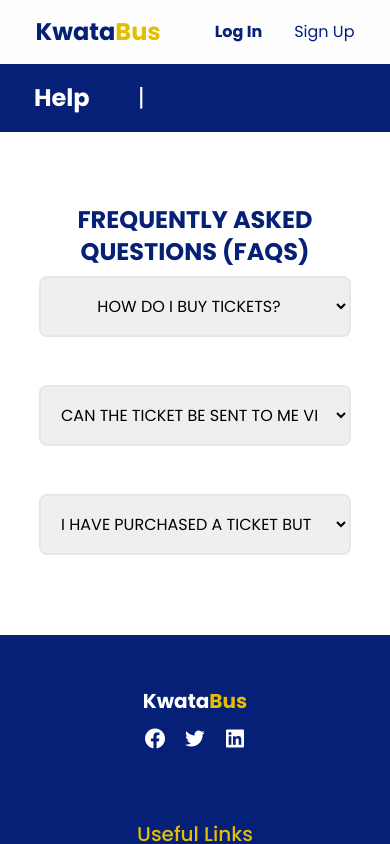
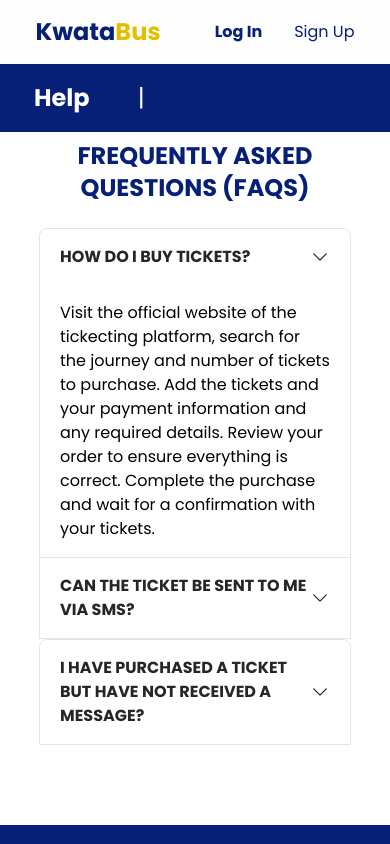
Before and after one commit to Patrickodida/KwataBus-App, a React (Vite) app: page /Help in a window 390 px wide. Shown: the top 844 px of the page. Built offline with nearby package versions, Linux system fonts and the light colour scheme.

Commit message:
add responsiveness to the help page

```diff
--- a/src/pages/Help.jsx
+++ b/src/pages/Help.jsx
@@ -4,10 +4,12 @@ import Footer from "../components/Footer";
 import { userData, storeUser } from "../UserHelper";
 
 function Help() {
-  const [selectedValue, setselectedValue] = useState("");
   const [isLoggedIn, setIsLoggedIn] = useState(false);
   const [username, setUsername] = useState("");
   const navigate = useNavigate();
+  const [isHidden, setisHidden] = useState(true);
+  const [isHiddenTwo, setIsHiddenTwo] = useState(true);
+  const [isHiddenThree, setIsHiddenThree] = useState(true);
 
   useEffect(() => {
     const user = userData();
@@ -16,6 +18,7 @@ function Help() {
       setUsername(user.username);
     }
     window.scrollTo(0, 0);
+    setisHidden(!isHidden);
   }, []);
 
   const handleLogout = () => {
@@ -26,19 +29,28 @@ function Help() {
     navigate("/login");
   };
 
-  const handleChange = (e) => {
-    setselectedValue(e.target.value);
+  const toggleAccordionOne = () => {
+    setisHidden(!isHidden);
   };
+
+  const toggleAccordionTwo = () => {
+    setIsHiddenTwo(!isHiddenTwo);
+  };
+
+  const toggleAccordionThree = () => {
+    setIsHiddenThree(!isHiddenThree);
+  };
+
   return (
     <div>
       <div className="nav-section bg-[#fefefe]">
-        <div className="flex justify-between p-4 m-auto items-center  font-bold  text-[#061f77] w-[90%] m-auto">
-          <Link to="/" className="site-title font-bold text-2xl ">
+        <div className="flex justify-between p-4 m-auto items-center font-bold text-[#061f77] w-[90%] m-auto">
+          <Link to="/" className="site-title font-bold text-2xl">
             Kwata<span style={{ color: "#e3bf00" }}>Bus</span>
           </Link>
           {isLoggedIn ? (
             <ul className="flex">
-              <li className="">
+              <li>
                 <span>
                   <i className="bx bx-user pr-2 font-bold"></i>
                 </span>
@@ -58,7 +70,7 @@ function Help() {
             <ul className="flex">
               <li>
                 <Link
-                  className="nav-links "
+                  className="nav-links"
                   to="/login"
                   style={{ whiteSpace: "nowrap" }}
                 >
@@ -67,7 +79,7 @@ function Help() {
               </li>
               <li>
                 <Link
-                  className="nav-links button-link rounded-2xl ml-8 font-normal "
+                  className="nav-links button-link rounded-2xl ml-8 font-normal"
                   to="/login"
                   style={{ whiteSpace: "nowrap" }}
                 >
@@ -77,7 +89,7 @@ function Help() {
             </ul>
           )}
         </div>
-        <div className="header p-4  w-full bg-[#061f77] ">
+        <div className="header p-4 w-full bg-[#061f77]">
           <div className="w-[90%] m-auto">
             <Link
               className="text-white text-2xl font-bold w-[90%] m-auto"
@@ -91,79 +103,131 @@ function Help() {
       </div>
 
       <div className="faq-section w-[80%] sm:w-[70%] m-auto">
-        <form action="" className="mt-[4em] text-center mb-[4em] ">
         <h1 className="text-center p-2 text-[#061f77] font-bold text-2xl w-full">
           FREQUENTLY ASKED QUESTIONS (FAQS)
         </h1>
-          <div className="overflow-hidden w-full">
-          <select
-            value={selectedValue}
-            onChange={handleChange}
-            className="p-4 text-center border-2 rounded-lg w-full max-w-full "
+        <div id="accordionExample" className="mt-4">
+          <div className="rounded-t-lg border border-neutral-200 bg-white dark:border-neutral-600 dark:bg-body-dark">
+            <h2 className="mb-0" id="headingOne">
+              <button
+                className="group relative flex w-full items-center rounded-t-lg border-0 bg-white px-5 py-4 text-left text-base text-neutral-800 transition hover:z-[2] focus:z-[3] focus:outline-none dark:bg-body-dark dark:text-white"
+                type="button"
+                onClick={toggleAccordionOne}
+                aria-expanded={!isHidden}
+                aria-controls="collapseOne"
               >
-            <option value="question1">HOW DO I BUY TICKETS?</option>
-            <option value="question2">
+                HOW DO I BUY TICKETS?
+                <span className="ml-auto h-5 w-5 shrink-0 transition-transform duration-200 ease-in-out transform group-focus:rotate-180">
+                  <svg
+                    xmlns="http://www.w3.org/2000/svg"
+                    fill="none"
+                    viewBox="0 0 24 24"
+                    strokeWidth="1.5"
+                    stroke="currentColor"
+                  >
+                    <path
+                      strokeLinecap="round"
+                      strokeLinejoin="round"
+                      d="M19.5 8.25l-7.5 7.5-7.5-7.5"
+                    />
+                  </svg>
+                </span>
+              </button>
+            </h2>
+            <div
+              id="collapseOne"
+              className={`!visible ${isHidden ? "hidden" : ""}`}
+            aria-labelledby="headingOne"
+            >
+            <div className="px-5 py-4">
                 Visit the official website of the tickecting platform, search for the journey and number of tickets to purchase.
-            </option>
-            <option value="question3">
                 Add the tickets and your payment information and any required details.
-            </option>
-            <option value="question4">
-              Review your order to ensure everything is correct. Complete the purchase and wait for a confirmation with your tickets
-            </option>
-          </select>
+                Review your order to ensure everything is correct. Complete the purchase and wait for a confirmation with your tickets.
             </div>
-
-          <br />
-          <br />
-          <div className="overflow-hidden w-full">
-          <select
-            value={selectedValue}
-            onChange={handleChange}
-            className="p-4 text-center border-2 rounded-lg w-full max-w-full"
+          </div>
+        </div>
+        <div className="border border-t-0 border-neutral-200 bg-white dark:border-neutral-600 dark:bg-body-dark">
+          <h2 className="mb-0" id="headingTwo">
+            <button
+              className="group relative flex w-full items-center border-0 bg-white px-5 py-4 text-left text-base text-neutral-800 transition hover:z-[2] focus:z-[3] focus:outline-none dark:bg-body-dark dark:text-white"
+              type="button"
+              onClick={toggleAccordionTwo}
+              aria-expanded={!isHiddenTwo}
+              aria-controls="collapseTwo"
             >
-            <option value="question1">
                 CAN THE TICKET BE SENT TO ME VIA SMS?
-            </option>
-            <option value="question2">
+              <span className="ml-auto h-5 w-5 shrink-0 transition-transform duration-200 ease-in-out transform group-focus:rotate-180">
+                <svg
+                  xmlns="http://www.w3.org/2000/svg"
+                  fill="none"
+                  viewBox="0 0 24 24"
+                  strokeWidth="1.5"
+                  stroke="currentColor"
+                >
+                  <path
+                    strokeLinecap="round"
+                    strokeLinejoin="round"
+                    d="M19.5 8.25l-7.5 7.5-7.5-7.5"
+                  />
+                </svg>
+              </span>
+            </button>
+          </h2>
+          <div
+            id="collapseTwo"
+            className={`!visible ${isHiddenTwo ? "hidden" : ""}`}
+          aria-labelledby="headingTwo"
+            >
+          <div className="px-5 py-4">
                 Yes, you could recieved your ticket or various tickets via SMS.
-            </option>
-            <option value="question3">
                 Follow the given payment instructions and fulfill all the required extra details asked for.
-            </option>
-            <option value="question4">
                 Your tickects or ticket will be received on your mobile device as an SMS with confirmation of the payment.
-            </option>
-          </select>
           </div>
-
-          <br />
-          <br />
-          <div className="overflow-hidden w-full">
-          <select
-            value={selectedValue}
-            onChange={handleChange}
-            className="p-4  text-center border-2 rounded-lg w-full max-w-full"
+        </div>
+      </div>
+      <div className="rounded-t-lg border border-neutral-200 bg-white dark:border-neutral-600 dark:bg-body-dark">
+        <h2 className="mb-0" id="headingOne">
+          <button
+            className="group relative flex w-full items-center rounded-t-lg border-0 bg-white px-5 py-4 text-left text-base text-neutral-800 transition hover:z-[2] focus:z-[3] focus:outline-none dark:bg-body-dark dark:text-white"
+            type="button"
+            onClick={toggleAccordionThree}
+            aria-expanded={!isHiddenThree}
+            aria-controls="collapseOne"
           >
-            <option value="question1">
                 I HAVE PURCHASED A TICKET BUT HAVE NOT RECEIVED A MESSAGE?
-            </option>
-            <option value="question2">
+            <span className="ml-auto h-5 w-5 shrink-0 transition-transform duration-200 ease-in-out transform group-focus:rotate-180">
+              <svg
+                xmlns="http://www.w3.org/2000/svg"
+                fill="none"
+                viewBox="0 0 24 24"
+                strokeWidth="1.5"
+                stroke="currentColor"
+              >
+                <path
+                  strokeLinecap="round"
+                  strokeLinejoin="round"
+                  d="M19.5 8.25l-7.5 7.5-7.5-7.5"
+                />
+              </svg>
+            </span>
+          </button>
+        </h2>
+        <div
+          id="collapseOne"
+          className={`!visible ${isHiddenThree ? "hidden" : ""}`}
+        aria-labelledby="headingOne"
+            >
+        <div className="px-5 py-4">
                 I'm sorry to hear that you haven't received a message after purchasing the ticket. Have you checked your spam or junk folder?
-            </option>
-            <option value="question3">
                 If you still haven't received it. Our recommendation is that you try reaching out or contacting the ticket providers directly.
-            </option>
-            <option value="question4">
                 Inquire about the status of your ticket and ensure you receive it promptly.
-            </option>
-          </select>
         </div>
-        </form>
       </div>
-
+    </div>
+        </div >
+      </div >
     <Footer />
-    </div>
+    </div >
   );
 }
 
```
Lines whose indentation alone changed are shown as unchanged.
